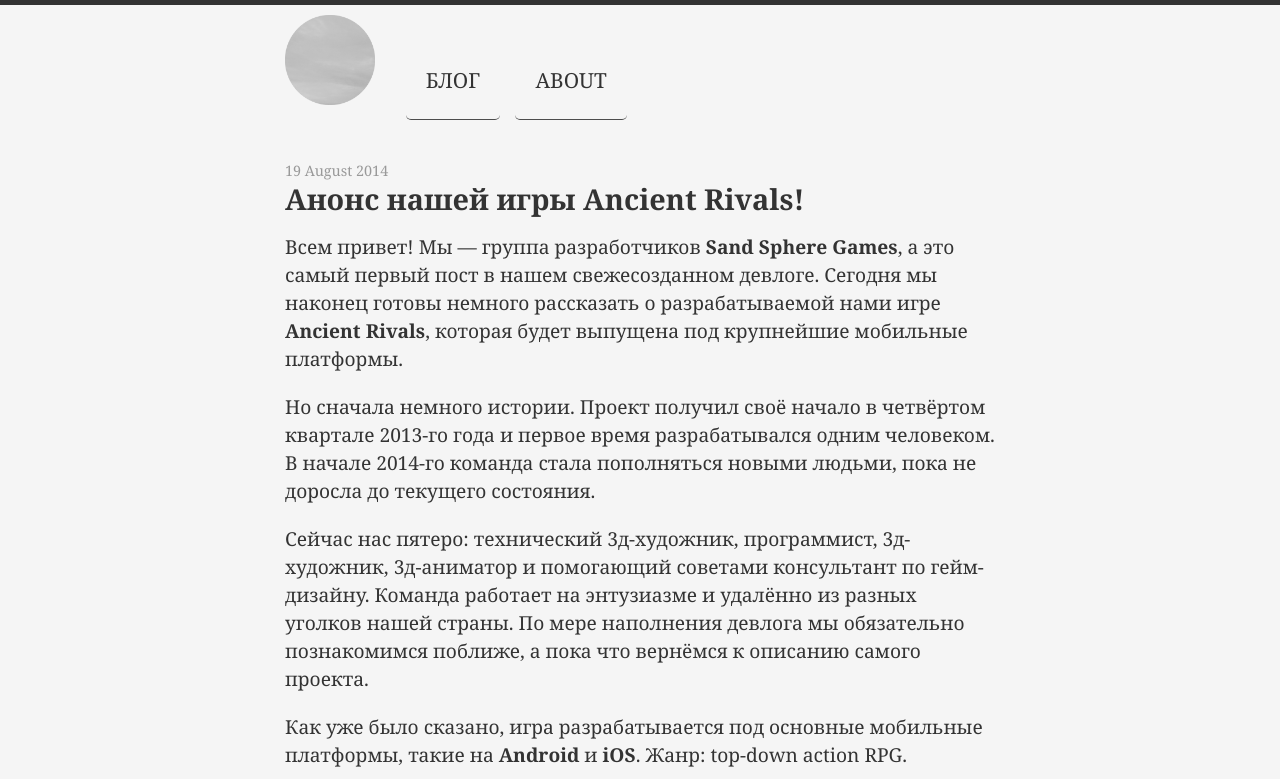
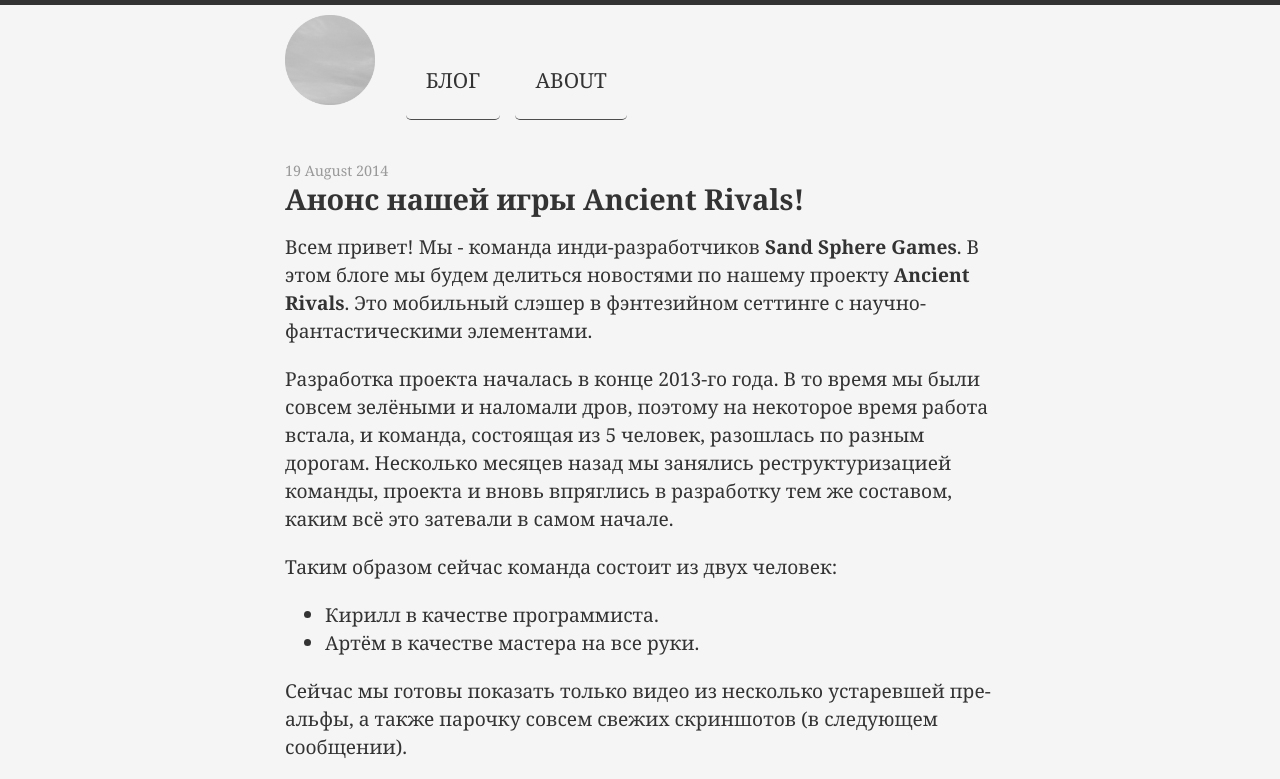
Before and after one commit to Ancientrivals/old, a Jekyll site: the page built from ru/_posts/2014-08-19-ru-first-post.md, in a window 1280 px wide and 1400 px high. Shown: the top 779 px of the window. Built offline with Jekyll 4.4.1, drawn with Linux system fonts in a browser that asks for light colours; nearby versions of some CDN libraries; some of the changed text lies outside the part shown; grey boxes are pictures that could not be loaded.

Commit message:
RU - реструктуризация команды

```diff
--- a/ru/_posts/2014-08-19-ru-first-post.md
+++ b/ru/_posts/2014-08-19-ru-first-post.md
@@ -3,25 +3,26 @@
 title: Анонс нашей игры Ancient Rivals!
 ---
 
-Всем привет! Мы — группа разработчиков **Sand Sphere Games**, а это самый первый пост в нашем свежесозданном девлоге. Сегодня мы наконец готовы немного рассказать о разрабатываемой нами игре **Ancient Rivals**, которая будет выпущена под крупнейшие мобильные платформы.
+Всем привет! Мы - команда инди-разработчиков **Sand Sphere Games**. В этом блоге мы будем делиться новостями по нашему проекту **Ancient Rivals**. Это мобильный слэшер в фэнтезийном сеттинге с научно-фантастическими элементами.
 
-Но сначала немного истории. Проект получил своё начало в четвёртом квартале 2013-го года и первое время разрабатывался одним человеком. В начале 2014-го команда стала пополняться новыми людьми, пока не доросла до текущего состояния.
+Разработка проекта началась в конце 2013-го года. В то время мы были совсем зелёными и наломали дров, поэтому на некоторое время работа встала, и команда, состоящая из 5 человек, разошлась по разным дорогам. Несколько месяцев назад мы занялись реструктуризацией команды, проекта и вновь впряглись в разработку тем же составом, каким всё это затевали в самом начале.
 
-Сейчас нас пятеро: технический 3д-художник, программист, 3д-художник, 3д-аниматор и помогающий советами консультант по гейм-дизайну. Команда работает на энтузиазме и удалённо из разных уголков нашей страны. По мере наполнения девлога мы обязательно познакомимся поближе, а пока что вернёмся к описанию самого проекта.
+Таким образом сейчас команда состоит из двух человек:
 
-Как уже было сказано, игра разрабатывается под основные мобильные платформы, такие на **Android** и **iOS**.
-Жанр: top-down action RPG.
+- Кирилл в качестве программиста.
+- Артём в качестве мастера на все руки.
 
-**Главные особенности:**
 
-- Необычный сеттинг на грани между фэнтези и научной фантастикой.
-- Драйвовый геймплей с уникальными для жанра action RPG элементами (более детальную информацию опубликуем в одном из следующих постов).
-- 3 разнообразных героя на момент релиза, дополнительные появятся вместе с обновлениями.
-- Борьба с армиями монстров и их сокрушительными генералами.
-- Достойная современная 3d-графика.
-
-И наконец выкладываем **видео**-нарезку с нескольких уровней из игры. Здесь можно взглянуть на одного из героев, доступных игроку, и простого противника. Обращаем внимание, что в ролике представлена пре-альфа версия: многое отсутствует, многое будет улучшаться.
+Сейчас мы готовы показать только видео из несколько устаревшей пре-альфы, а также парочку совсем свежих скриншотов (в следующем сообщении).
 
 <iframe width="500" height="340" src="http://www.youtube.com/embed/GIcQYgmF-Mo" frameborder="0" allowfullscreen></iframe>
 
-Кстати, вы можете подписаться на наш [Твиттер](https://twitter.com/AncientRivals) (ведётся на английском языке)!
+Геймплей будет походить на Diablo, - вы выбираете персонажа с рядом уникальных способностей и заклинаний, получаете набор квестов и отправляетесь крошить армии монстров.
+
+**Коротко сюжет игры:**
+
+Действие игры разворачивается в средневековом мире, построенном на костях исчезнувшей цивилизации. Древние имели доступ к космическим технологиям, но эти знания утеряны. Теперь новые расы охотятся за старинными артефактами, устройство которых им непонятно, но ужасающая мощь - очевидна. Несмотря на средневековый строй, правители разных стран оказались достаточно мудрыми, и совместно создали секретную организацию - Ведомство, задача которой - контроль над неизученными устройствами, силы которых достаточно, чтобы стирать с лица Земли целые города. Игроку предстоит побывать в шкуре агента, выполняющего самоубийственные задания Ведомства.
+
+Говоря о технических особенностях, игра создаётся на движке Unity. Когда только начинали разработку, все сидели на Unity 4, сейчас же перешли на 5-ую версию. Пришлось, конечно, переписать часть кода, но оно того стоит, особенно ввиду нового инструментария uGUI и Enlighten. По мере развития игры мы будем делиться не только новостями по проекту, но и техническими статьями, направленными на разработчиков игр, - мы всегда рады передать свой опыт. Поэтому следите за проектом!
+
+Помимо нашего блога, за новостями можно следить и в [Twitter'е](https://twitter.com/AncientRivalsRU).
```
